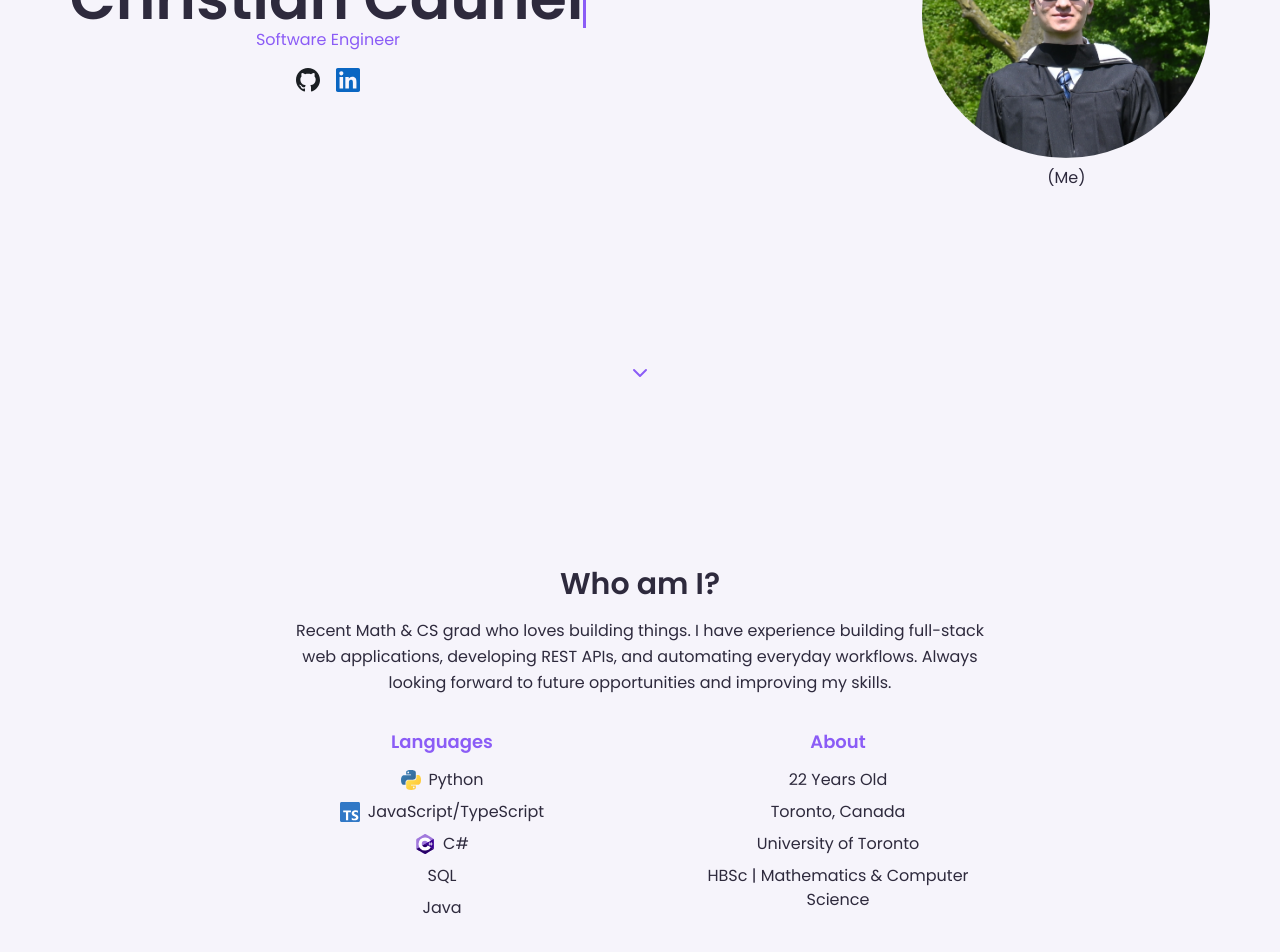
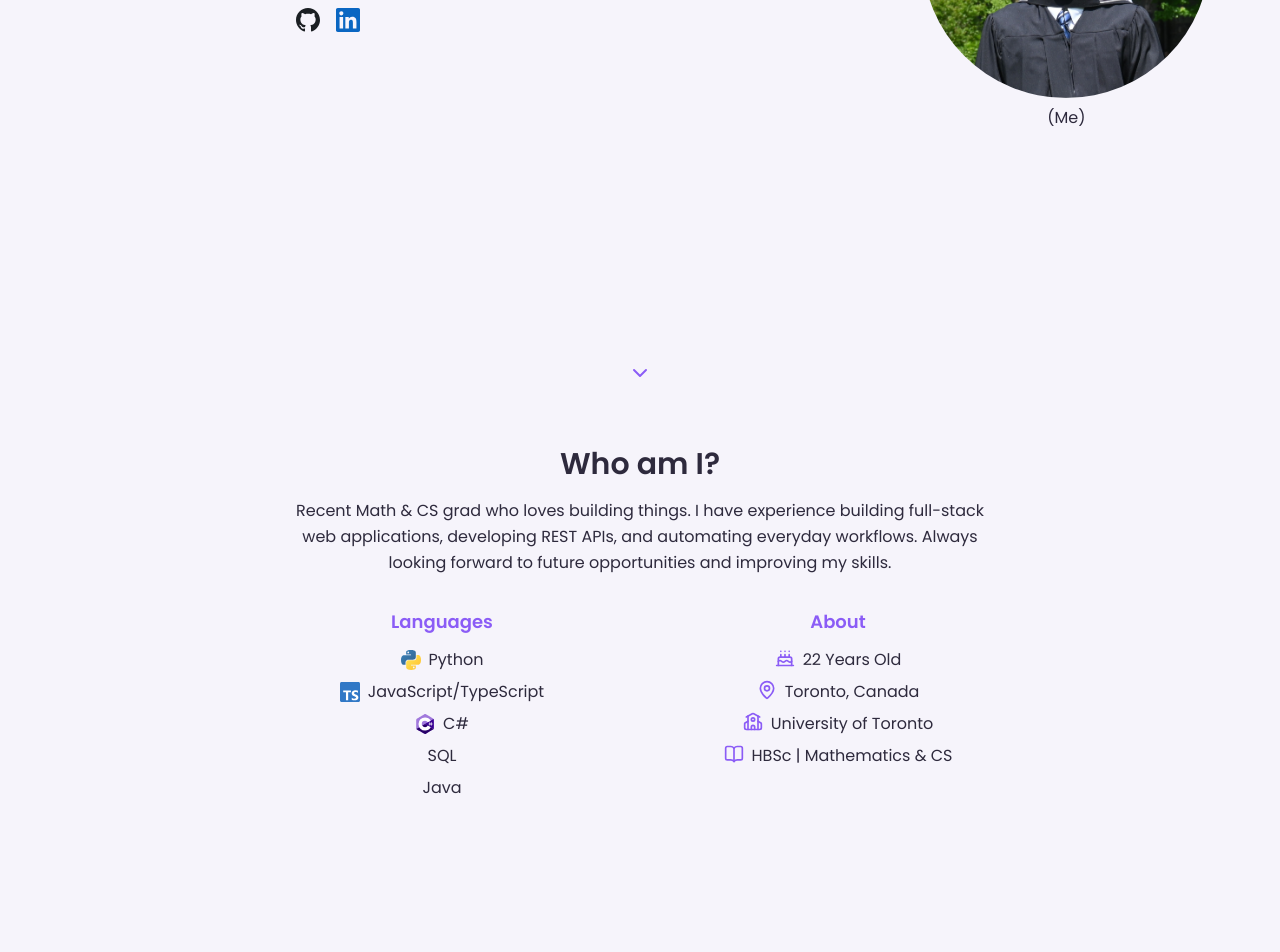
Before and after one commit to Christian-Silviu/personal-website, a React (Vite) app: page / in a window 1280 px wide. Shown: the part 380-1332 px from the top of the page. After the commit the page ends 1252 px from the top, so only its background shows below. Built offline with nearby package versions, Linux system fonts and the light colour scheme.

Commit message:
added icons beside about me

```diff
--- a/package.json
+++ b/package.json
@@ -11,6 +11,7 @@
   },
   "dependencies": {
     "@tailwindcss/vite": "^4.3.2",
+    "lucide-react": "^1.24.0",
     "react": "^19.2.7",
     "react-dom": "^19.2.7",
     "react-router-dom": "^7.18.1",
--- a/src/data/about.ts
+++ b/src/data/about.ts
@@ -15,6 +15,6 @@ export const aboutInfo: AboutInfo = {
     "22 Years Old",
     "Toronto, Canada",
     "University of Toronto",
-    "HBSc | Mathematics & Computer Science",
+    "HBSc | Mathematics & CS",
   ],
 };
--- a/src/pages/Home.tsx
+++ b/src/pages/Home.tsx
@@ -1,11 +1,19 @@
 import { useState, useEffect } from "react";
 import { aboutInfo } from "../data/about";
+import { Cake, MapPin, School, BookOpen } from "lucide-react";
 
 const languageIcons: Record<string, string> = {
   Python: "/icons/python.svg",
   "JavaScript/TypeScript": "/icons/typescript.svg",
   "C#": "/icons/csharp.svg",
 };
+
+const infoIcons = [
+  <Cake size={20} color="#8b5cf6" />,
+  <MapPin size={20} color="#8b5cf6" />,
+  <School size={20} color="#8b5cf6" />,
+  <BookOpen size={20} color="#8b5cf6" />,
+];
 
 export default function Home() {
   const [scrolled, setScrolled] = useState(false);
@@ -26,7 +34,7 @@ export default function Home() {
 
   return (
     <div>
-      <div className="flex justify-center items-center min-h-screen px-6 relative">
+      <div className="flex justify-center items-center min-h-[85vh] px-6 relative">
         <div className="flex flex-row items-center gap-84 -mt-36">
           <div className="flex flex-col items-center text-center">
             <h1
@@ -126,8 +134,12 @@ export default function Home() {
           </div>
           <div className="text-center md:pl-4">
             <h3 className="text-lg font-semibold text-[#8b5cf6] mb-3">About</h3>
-            {aboutInfo.info.map((about) => (
-              <p key={about} className="mb-2">
+            {aboutInfo.info.map((about, i) => (
+              <p
+                key={about}
+                className="mb-2 flex items-start justify-center gap-2"
+              >
+                {infoIcons[i]}
                 {about}
               </p>
             ))}
```
Also changed, not shown: 1 other file (tests, documents, lock files or other folders).
